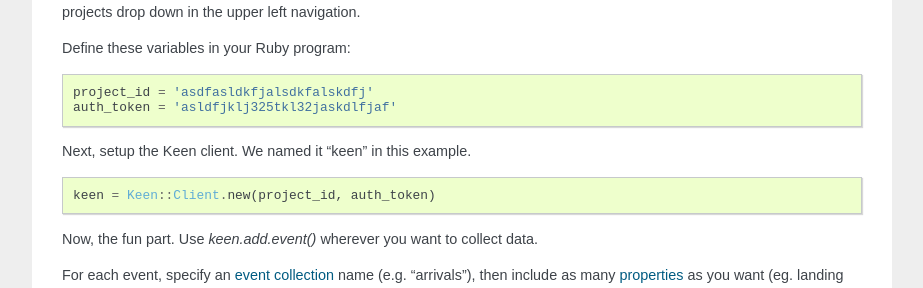
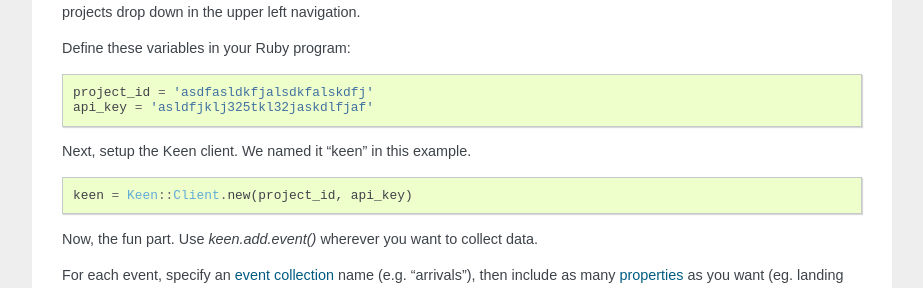
Before and after one commit to keenlabs/Keen-Docs, a Sphinx documentation site: the page built from source/clients/ruby/usage_guide.rst, in a window 1280 px wide and 900 px high, scrolled down 429 px. Shown: the part 160-448 px from the top of the window, without its empty margins (198-1121 px from the left). Built offline with Sphinx 7.4.7, drawn with Linux system fonts in a browser that asks for light colours; some of the changed text lies outside the part shown.

Commit message:
auth_key to api_key in ruby guide

```diff
--- a/source/clients/ruby/usage_guide.rst
+++ b/source/clients/ruby/usage_guide.rst
@@ -32,13 +32,13 @@ Define these variables in your Ruby program:
 .. code-block:: ruby
 
     project_id = 'asdfasldkfjalsdkfalskdfj'
-    auth_token = 'asldfjklj325tkl32jaskdlfjaf'
+    api_key = 'asldfjklj325tkl32jaskdlfjaf'
 
 Next, setup the Keen client. We named it "keen" in this example.
 
 .. code-block:: ruby
 
-    keen = Keen::Client.new(project_id, auth_token)
+    keen = Keen::Client.new(project_id, api_key)
 
 Now, the fun part. Use *keen.add.event()* wherever you want to collect data.
 
@@ -121,7 +121,7 @@ Counts are just the beginning. Check out the rest of our analysis queries in :do
 ..
 .. .. code-block:: ruby
 ..
-..     mykeenclient = Keen::Client.new(project_id, auth_token, :cache_locally => true, :storagemode => RedisHandler)
+..     mykeenclient = Keen::Client.new(project_id, api_key, :cache_locally => true, :storagemode => RedisHandler)
 ..
 .. RedisHandler requires you to install `Redis <http://redis.io/>`_. It’s free and only takes a couple of minutes.
 ..
@@ -146,10 +146,10 @@ Counts are just the beginning. Check out the rest of our analysis queries in :do
 ..     require 'keen'
 ..
 ..     project_id = '4fdf5ae25g546f1b6a200003'
-..     auth_token = '97s79e30cb894628386f189ae539d12f'
+..     api_key = '97s79e30cb894628386f189ae539d12f'
 ..
 ..     ..Establish the Keen client
-..     client = Keen::Client.new(project_id, auth_token,
+..     client = Keen::Client.new(project_id, api_key,
 ..                 :storage_class => Keen::Async::Storage::RedisHandler,
 ..                 :cache_locally => true)
 ..                 )
@@ -190,10 +190,10 @@ Below is a sample ruby program which is instrumented to send data to Keen.
 
     # Define properties for your unique Keen project. Get these from project settings page.
     project_id = '4fdf5ae25g546f1b6a200003'
-    auth_token = '97s79e30cb894628386f189ae539d12f'
+    api_key = '97s79e30cb894628386f189ae539d12f'
 
     # Define the Keen client.
-    mykeenclient = Keen::Client.new(project_id, auth_token)
+    mykeenclient = Keen::Client.new(project_id, api_key)
 
     # The first question the program asks (puts to the command line)
     creepy_greeting = "Hello gorgeous. What is your name?"
@@ -243,10 +243,10 @@ We'd love your feedback on this guide. Drop us a note at team@keen.io!
 ..
 ..     # Define properties for your unique Keen project. Get these from project settings page.
 ..     project_id = '4fdf5ae25g546f1b6a200003'
-..     auth_token = '97s79e30cb894628386f189ae539d12f'
+..     api_key = '97s79e30cb894628386f189ae539d12f'
 ..
 ..     # Define the Keen client. In this example we’ll use a storage handler.
-..     mykeenclient = Keen::Client.new(project_id, auth_token,
+..     mykeenclient = Keen::Client.new(project_id, api_key,
 ..                 :storage_class => Keen::Async::Storage::RedisHandler,
 ..                 :cache_locally => true,
 ..             	:logging => false
```
